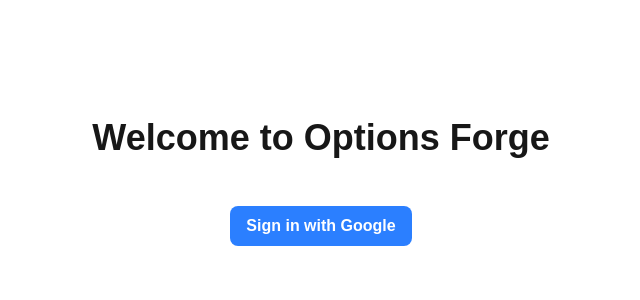
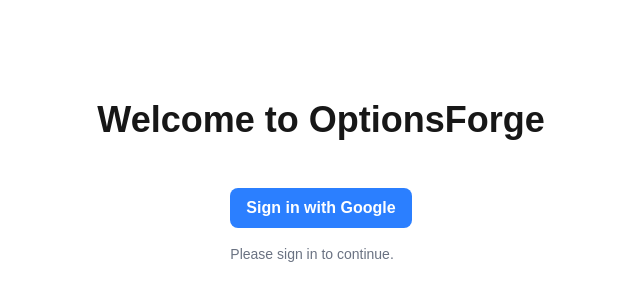
Before and after one commit to BChirhart/options-forge, a Next.js app: page / in a window 1280 px wide. Shown: the part 218-518 px from the top of the page, without its empty margins (319-959 px from the left). Built offline with nearby package versions, Linux system fonts and the light colour scheme; no server answers.

Commit message:
Reset courses back to simple text for testing and modified login page to redirect to Dashboard automatically

```diff
--- a/src/app/courses/[courseId]/page.tsx
+++ b/src/app/courses/[courseId]/page.tsx
@@ -1,26 +1,9 @@
-import type { NextPage } from 'next'
-
-// Define the shape of the props our page receives
-type Props = {
-  params: {
-    courseId: string
-  }
-}
-
-// Use the official NextPage type to define our component.
-// This is the key change that should satisfy the build server.
-const CoursePage: NextPage<Props> = ({ params }) => {
+export default function CoursePage() {
   return (
     <div className="p-8">
-      <h1 className="text-3xl font-bold">Course Details</h1>
-      <p className="mt-4 text-lg">
-        Course ID:
-        <span className="ml-2 rounded-md bg-gray-200 px-2 py-1 font-mono text-black">
-          {params.courseId}
-        </span>
-      </p>
+      <h1 className="text-3xl font-bold">Course Page</h1>
+      <p className="mt-4">This is a placeholder for a course lesson.</p>
+      <p>We will make this page dynamic again after we have a successful deployment.</p>
     </div>
-  )
+  );
 }
-
-export default CoursePage
--- a/src/app/page.tsx
+++ b/src/app/page.tsx
@@ -1,55 +1,34 @@
-'use client'; // This component now needs to be a client component
+'use client';
 
-import { useState, useEffect } from 'react';
-import { auth } from '@/lib/firebase'; // Import our configured auth
-import { onAuthStateChanged, signOut, User } from 'firebase/auth';
+import { useEffect } from 'react';
+import { useRouter } from 'next/navigation'; // 1. Import the router
+import { auth } from '@/lib/firebase';
+import { onAuthStateChanged } from 'firebase/auth';
 import LoginButton from '@/components/LoginButton';
 
 export default function Home() {
-  // Create a state variable to store the user's info
-  const [user, setUser] = useState<User | null>(null);
+  const router = useRouter(); // 2. Initialize the router
 
-  // Use useEffect to run code once when the component loads
+  // This effect now handles the redirect
   useEffect(() => {
-    // onAuthStateChanged is the listener. It gives us the user object if they're
-    // logged in, or null if they're logged out.
-    const unsubscribe = onAuthStateChanged(auth, (currentUser) => {
-      setUser(currentUser);
+    const unsubscribe = onAuthStateChanged(auth, (user) => {
+      // 3. If a user is found, immediately send them to the dashboard
+      if (user) {
+        router.push('/dashboard');
+      }
     });
 
-    // Clean up the listener when the component is unmounted
+    // Clean up the listener when the component unmounts
     return () => unsubscribe();
-  }, []); // The empty array ensures this runs only once
+  }, [router]); // 4. Add router to the dependency array
 
-  const handleLogout = async () => {
-    try {
-      await signOut(auth);
-      console.log("Successfully signed out!");
-    } catch (error) {
-      console.error("Error signing out", error);
-    }
-  };
-
+  // The UI is now simplified to just be a login portal
   return (
     <main className="flex min-h-screen flex-col items-center justify-center p-24">
-      <h1 className="text-4xl font-bold">Welcome to Options Forge</h1>
-
+      <h1 className="text-4xl font-bold">Welcome to OptionsForge</h1>
       <div className="mt-8">
-        {user ? (
-          // If the user IS logged in, show this:
-          <div>
-            <p>Welcome, {user.displayName || user.email}!</p>
-            <button
-              onClick={handleLogout}
-              className="mt-4 rounded-lg bg-red-500 px-4 py-2 font-semibold text-white hover:bg-red-600"
-            >
-              Sign Out
-            </button>
-          </div>
-        ) : (
-          // If the user is NOT logged in, show this:
-          <LoginButton />
-        )}
+        <LoginButton />
+        <p className="mt-4 text-sm text-gray-500">Please sign in to continue.</p>
       </div>
     </main>
   );
```
